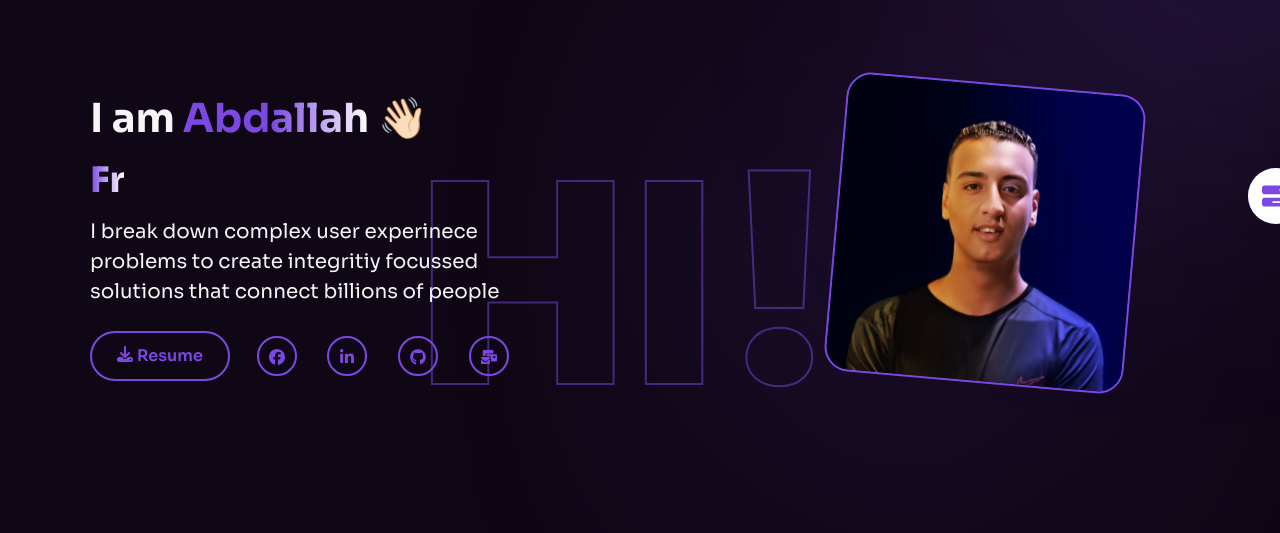
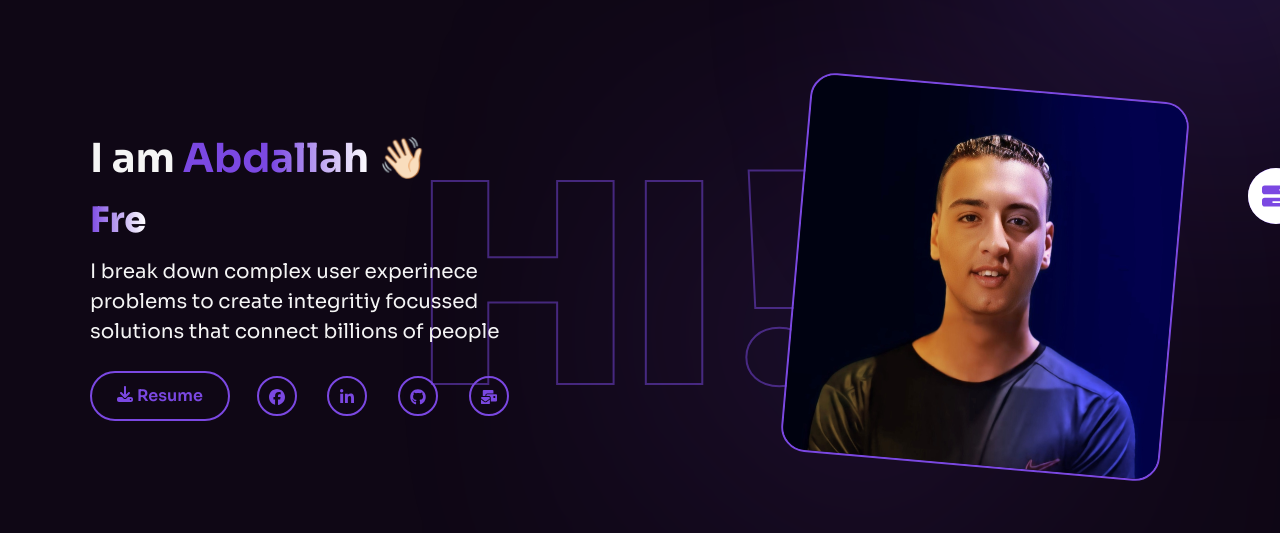
Before and after one commit to abdallah-ahmed222/my-portofolio, a React (Vite) app: page / in a window 1280 px wide. Shown: the part 176-709 px from the top of the page. Built offline with nearby package versions, Linux system fonts and the light colour scheme.

Commit message:
home image resize

```diff
--- a/src/style.css
+++ b/src/style.css
@@ -482,10 +482,8 @@ button:focus {
   border-radius: 25px;
   transform: rotate(5deg);
   transition: 0.2s;
-  max-height: 420px;
-
-  height: 300px !important;
-  width: 300px !important;
+  height: 380px !important;
+  width: 380px !important;
   @media (width < 991px) {
     max-height: 250px;
     max-width: 250px;
```
